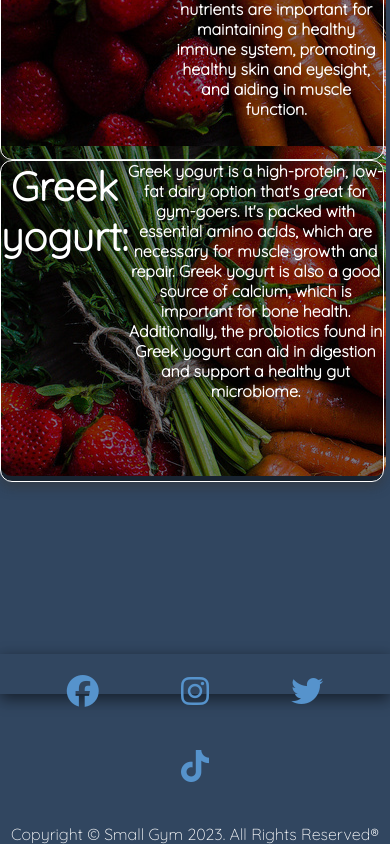
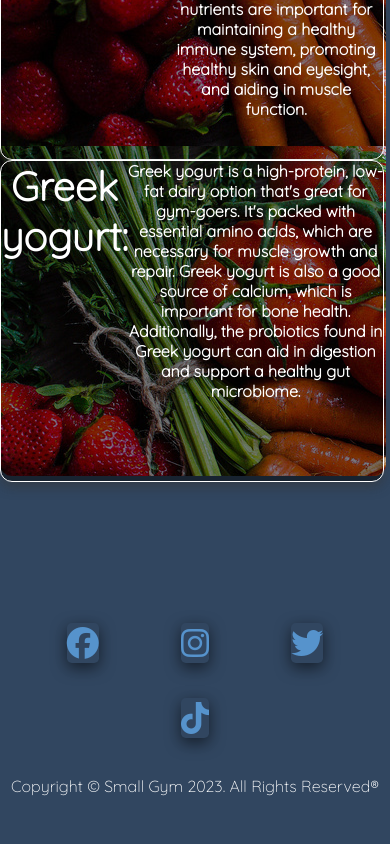
Before and after one commit to Issam-Allymis/S-G-F, a plain HTML site: page Nutrition.html in a window 390 px wide. Shown: the part 1673-2517 px from the top of the page. After the commit the page ends 2469 px from the top, so only its background shows below. Drawn offline with nearby package versions, Linux system fonts and the light colour scheme.

Commit message:
add shadow to footer fonts

```diff
--- a/Nutrition.html
+++ b/Nutrition.html
@@ -74,7 +74,7 @@
     </section>
 
     <br><br><br><br><br><br><br><br><br><br><br>
-    <footer id="nutrition">
+    <footer>
         <!-- links to our page for more information  -->
         <a href="https://www.facebook.com" target="_blank" rel="noopener" aria-label="find more about us on facebook"><i class="fa-brands fa-facebook"></i></a>
         <a href="https://www.instagram.com" target="_blank" rel="noopener" aria-label="find more about us on instagram"><i class="fa-brands fa-instagram"></i></a>
--- a/assets/css/stylesheet.css
+++ b/assets/css/stylesheet.css
@@ -609,28 +609,26 @@ a:hover {
 }
 
 footer a {
+  border-radius: 0.15em;
  color: #5693CC;
  margin: 0 10% 0 10%;
  font-size: 2em;
  text-decoration: none;
+ box-shadow: 0 5px 15px 0 rgba(0, 0, 0, 0.5), 0 4px 15px 0 rgba(0, 0, 0, 0.08);
 }
 
 footer {
  text-align: center;
- height: 2.5em;
- box-shadow: 0 5px 15px 0 rgba(0, 0, 0, 0.5), 0 4px 15px 0 rgba(0, 0, 0, 0.08);
+ height: 4em;
 }
 
 footer h3 {
  font-size: 2.4em;
 }
 
-footer p {
- margin-top: 1.25em;
-}
-
 footer > p {
   color: 	#ffffff;
+  margin-top: 1.25em;
 }
 
 iframe {
@@ -1165,9 +1163,6 @@ table td::before {
 }
 
 /* nutrition */
-#nutrition {
-  margin-top: 3em;
-}
 #food div {
   width: 99%;
   height: 20em;
```
